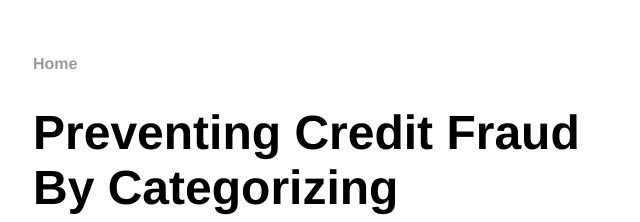
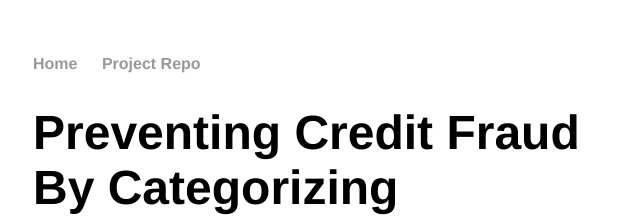
Before and after one commit to kkw002/kkw002.github.io, a Jekyll site: the page built from index.html, in a window 1280 px wide. Shown: the top 222 px of the page, without its empty margins (319-959 px from the left). Built offline with Jekyll 4.4.1, drawn with Linux system fonts in a browser that asks for light colours.

Commit message:
Update default.html

```diff
--- a/_layouts/default.html
+++ b/_layouts/default.html
@@ -9,6 +9,7 @@
 		<nav>
     		<ul>
         		<li><a href="/">Home</a></li>
+			<li><a href="https://github.com/kkw002/Quarter2Project">Project Repo</a></li>
     		</ul>
 		</nav>
 		<div class="container">
```
